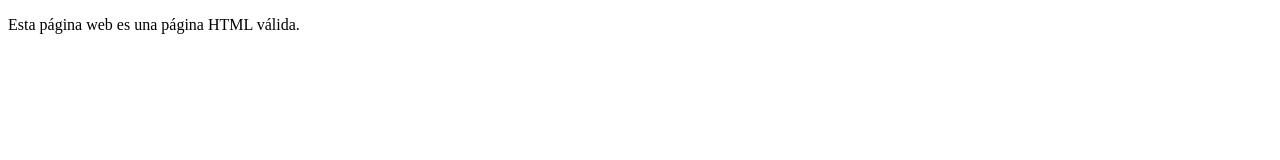
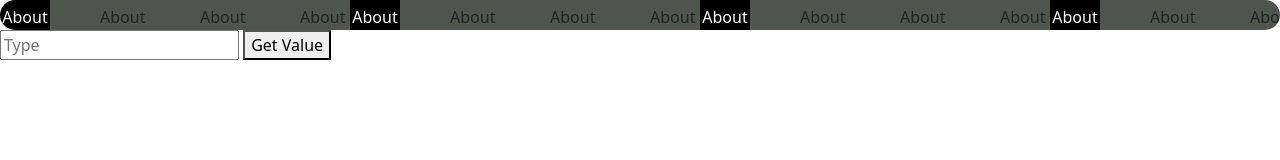
Before and after one commit to LauraHPG/Bitsxlamarato, a plain HTML site: page main.html in a window 1280 px wide. Drawn offline with nearby package versions, Linux system fonts and the light colour scheme.

Commit message:
Add files via upload

```diff
--- /dev/null
+++ b/main.css
@@ -0,0 +1,47 @@
+div.scrollmenu {
+  background-color: rgb(78, 85, 77);
+  overflow: auto;
+  white-space: nowrap;
+  height: 30px;
+  align-items: center;
+  text-align: center;
+  border-radius: 25px;
+}
+
+div.scrollmenu a {
+  display: inline-block;
+  color: white;
+  text-align: center;
+  text-decoration: none;
+  align-items: center;
+  width: 50px;
+  height: 40px;
+  padding: 5px 50px;
+}
+
+div.scrollmenu div {
+  display: inline-block;
+  color: white;
+  text-align: center;
+  padding: 14px;
+  text-decoration: none;
+  align-items: center;
+}
+
+div.scrollmenu a:hover {
+  background-color: rgba(119, 119, 119, 0.089);
+}
+
+.example::-webkit-scrollbar {
+  display: none;
+}
+
+.example.scrollmenu {
+  -ms-overflow-style: none;  /* IE and Edge */
+  scrollbar-width: none;  /* Firefox */
+}
+
+.feina{
+  background-color: rgb(0, 0, 0);
+  padding: 5px 0px !important;
+}
--- a/main.html
+++ b/main.html
@@ -1,13 +1,27 @@
 <!DOCTYPE html>
-<html lang="es">
+<html lang="en">
 <head>
-  <meta charset="utf-8">
-  <title>HTML</title>
-  <meta name="viewport" content="width=device-width, initial-scale=1.0">
-  <link rel="stylesheet" href="estilo.css">
+    <meta charset="UTF-8">
+    <meta http-equiv="X-UA-Compatible" content="IE=edge">
+    <meta name="viewport" content="width=device-width, initial-scale=1.0">
+
+    <link rel="stylesheet" type="text/css" href="main.css">
+    <link href="https://cdn.jsdelivr.net/npm/bootstrap@5.1.3/dist/css/bootstrap.min.css" rel="stylesheet" integrity="sha384-1BmE4kWBq78iYhFldvKuhfTAU6auU8tT94WrHftjDbrCEXSU1oBoqyl2QvZ6jIW3" crossorigin="anonymous">
+
+    <script src="https://code.jquery.com/jquery-3.5.1.min.js" crossorigin="anonymous" integrity="sha256-9/aliU8dGd2tb6OSsuzixeV4y/faTqgFtohetphbbj0=" ></script>
+    <script src="main.js"></script>
+
+    <title>Timeline</title>
+
 </head>
+    <body style="background-color: #ffffff;">
+        <div id="prova" class="scrollmenu example" rx = 20></div>
 
-<body>
-  <p>Esta página web es una página HTML válida.</p>
-</body>
+        <input type="text" placeholder="Type " id="inputId">
+        <button type="button" onclick="getInputValue();">Get Value</button>
+
+
+
+        <script src="https://cdn.jsdelivr.net/npm/bootstrap@5.1.3/dist/js/bootstrap.bundle.min.js" integrity="sha384-ka7Sk0Gln4gmtz2MlQnikT1wXgYsOg+OMhuP+IlRH9sENBO0LRn5q+8nbTov4+1p" crossorigin="anonymous"></script>
+    </body>
 </html>
--- /dev/null
+++ b/main.js
@@ -0,0 +1,19 @@
+$(document).ready(function() {
+    for(let i = 0; i < 24; ++i){
+        if(i%4 == 0){
+            $('#prova').append(
+                `<a class="feina">About</a>`);
+        }else{
+            $('#prova').append(
+                `<a>About</a>`);
+        }
+
+    }
+});
+
+function getInputValue() {
+    // Selecting the input element and get its value
+    let inputVal = document.getElementById("inputId").value;
+    // Displaying the value
+    alert(inputVal);
+  }
```
